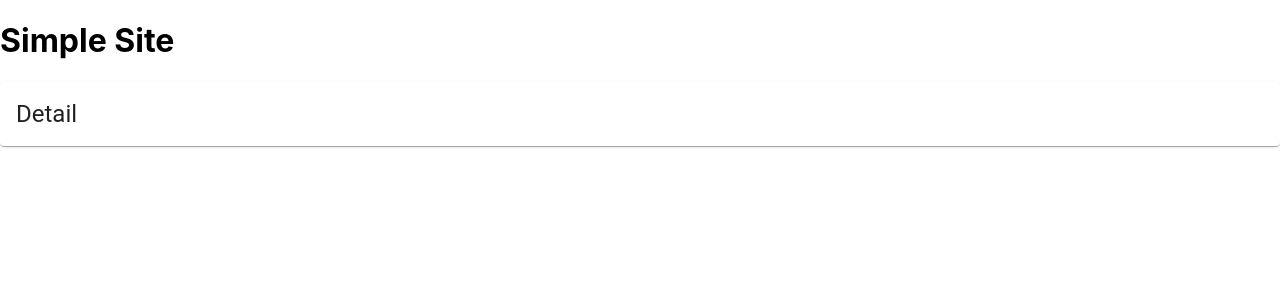
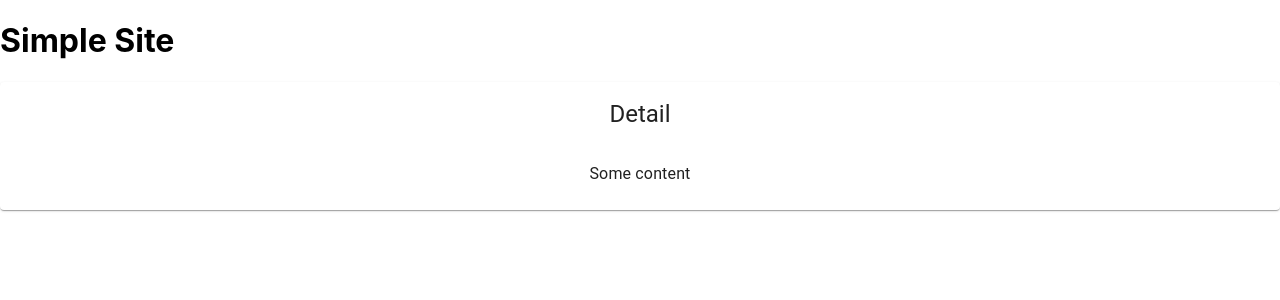
Before and after one commit to Wayl123/SimpleSite, a React (Create React App) app: page / in a window 1280 px wide. Shown: the top 300 px of the page. Built offline with nearby package versions, Linux system fonts and the light colour scheme.

Commit message:
Add some content to card, with minor styling

```diff
--- a/src/DetailCard.tsx
+++ b/src/DetailCard.tsx
@@ -1,12 +1,30 @@
 import React from 'react';
-import {Card, CardHeader} from '@material-ui/core'
+import {Card, CardContent, CardHeader, Typography} from '@material-ui/core'
+import {makeStyles, createStyles} from '@material-ui/core/styles'
+
+const useStyles = makeStyles(() =>
+  createStyles({
+    root: {
+      display: 'flex',
+      flexDirection: 'column',
+      alignItems: 'center',
+    }
+  })
+)
 
 export default function DetailCard() {
+  const style = useStyles()
+
   return (
-    <Card>
+    <Card className={style.root}>
       <CardHeader
         title={"Detail"}
       />
+      <CardContent>
+        <Typography>
+          Some content
+        </Typography>
+      </CardContent>
     </Card>
   )
 }
```
